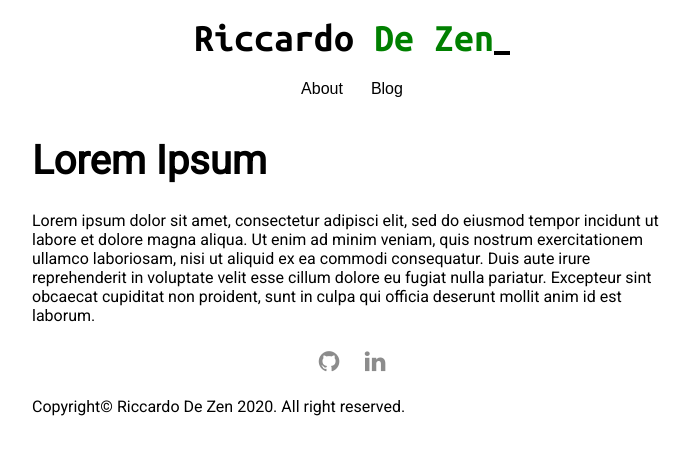
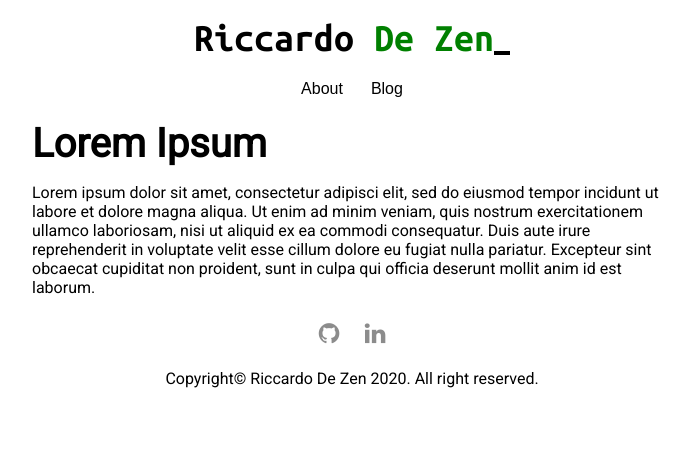
Before and after one commit to ricdezen/ricdezen.github.io, a Jekyll site: the page built from index.md, in a window 1280 px wide. Shown: the top 455 px of the page, without its empty margins (288-978 px from the left). Built offline with Jekyll 4.4.1, drawn with Linux system fonts in a browser that asks for light colours.

Commit message:
Centered footer, decresed header margins

```diff
--- a/css/default.css
+++ b/css/default.css
@@ -22,27 +22,37 @@ body {
 }
 
 h1 {
-    font-size: 40px
+    font-size: 40px;
+    margin: 10px 0 10px 0;
 }
 
 h2 {
     font-size: 36px;
+    margin: 9px 0 9px 0;
 }
 
 h3 {
     font-size: 32px;
+    margin: 8px 0 8px 0;
 }
 
 h4 {
     font-size: 28px;
+    margin: 7px 0 7px 0;
 }
 
 h5 {
     font-size: 24px;
+    margin: 6px 0 6px 0;
 }
 
 h6 {
     font-size: 20px;
+    margin: 5px 0 5px 0;
+}
+
+.footer {
+    text-align: center;
 }
 
 .cursor-icon {
```
